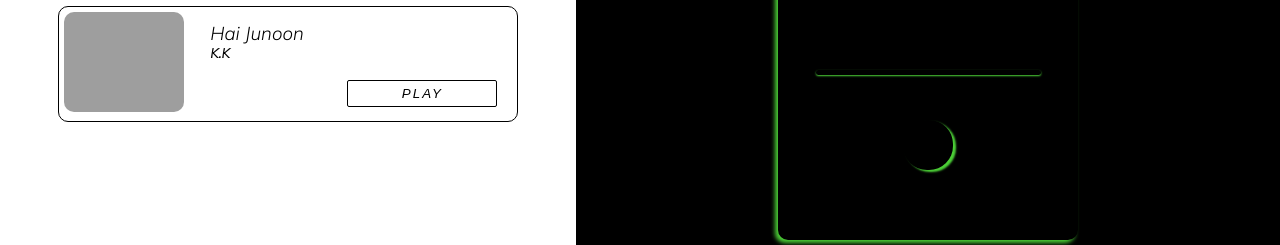
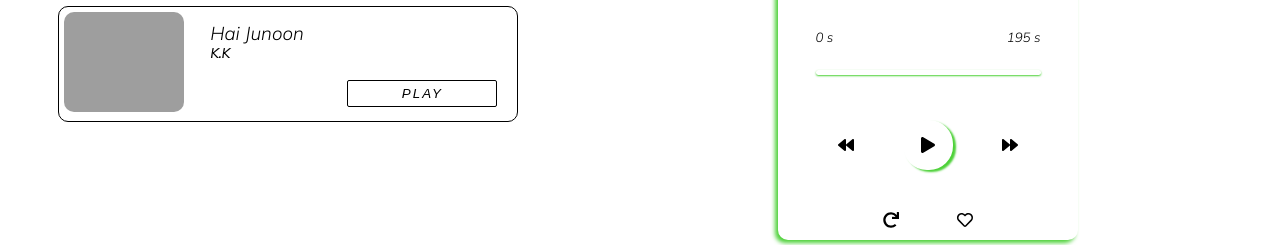
Before and after one commit to DEV270201/Musify, a React (Create React App) app: page /download in a window 1280 px wide. Shown: the part 483-728 px from the top of the page. Built offline with nearby package versions, Linux system fonts and the light colour scheme; grey boxes are pictures that could not be loaded.

Commit message:
added theme

```diff
--- a/src/Components/MusicPlayer.js
+++ b/src/Components/MusicPlayer.js
@@ -4,6 +4,7 @@ import { faPlay,faBackward,faForward,faPause,faMusic,faRedo} from '@fortawesome/
 import {faHeart} from "@fortawesome/free-regular-svg-icons";
 import "../Css/musicPlayer.css";
 import {CurrentSongContext} from "../Context/CurrentSongProvider";
+import {ThemeContext} from "../Context/ThemeContextProvider";
 
 
 const MusicPlayer = ()=>{
@@ -14,6 +15,8 @@ const MusicPlayer = ()=>{
     const firstTimeRender = useRef(true);
     const music = useRef(null);
     const {currentSong} = useContext(CurrentSongContext);
+    const {theme} = useContext(ThemeContext);
+
 
     // let audio = new Audio("Memories.mp3");
 //react allows us to add multiple useEffect hooks to perform different tasks.
@@ -96,30 +99,30 @@ useEffect(()=>{
     }
 
     const add_to_fav = ()=>{
-        alert("added to the fav");
+        console.log("added to the fav");
         // console.log(Data[1].isLiked);
         // Data[1].isLiked = true;
     }
 
     const remove_from_fav = ()=>{
-        alert("removed from  the fav");
+        console.log("removed from  the fav");
     }
 
     const add_to_repeat = ()=>{
-        alert("added to the repeat");
+        console.log("added to the repeat");
     }
 
     const remove_from_repeat = ()=>{
-        alert("removed from  the repeat");
+        console.log("removed from  the repeat");
     }
 
     return(
         <>
-        <div className="outer">
-            <div className="inner">
+        <div className="outer" style={{backgroundColor : `${theme.backgroundColor}`}}>
+            <div className="inner" style={{backgroundColor : `${theme.backgroundColor}`}}>
                 <div className="music_details">
-                    <h2 className="song"><span id="a1"><FontAwesomeIcon icon={faMusic}/></span><span id="a2">{currentSong.name}</span></h2>
-                    <h4 className="artist">{currentSong.artist}</h4>
+                    <h2 className="song" style={{color : `${theme.color}`}}><span id="a1"><FontAwesomeIcon icon={faMusic}/></span><span id="a2">{currentSong.name}</span></h2>
+                    <h4 className="artist" style={{color : `${theme.color}`}}>{currentSong.artist}</h4>
                 </div>
                 <img className={isPlaying ? "myimg anime" : "myimg"} src={currentSong.src} alt="song cover page" />
                 <audio className="music" ref={music}>
@@ -127,23 +130,23 @@ useEffect(()=>{
                  </audio>
                 <div className="progressbar">
                     <div className="timer">
-                        <h5 className="start">{Math.floor(current_time)} s</h5>
-                        <h5 className="end">{currentSong.end} s</h5>
+                        <h5 className="start" style={{color : `${theme.color}`}}>{Math.floor(current_time)} s</h5>
+                        <h5 className="end" style={{color : `${theme.color}`}}>{currentSong.end} s</h5>
                     </div>
-                    <div className="progress_outer" onClick={change_time}>
+                    <div className="progress_outer" onClick={change_time} style={{background : `${theme.backgroundColor}`}}>
                         <div className="progress" style={{width: `${Math.floor(current_time/currentSong.end * 100)}%`}}></div>
                     </div>
                 </div>
                 <div className="music_controls">
-                    <div className="prev"><FontAwesomeIcon icon={faBackward}/></div>
-                    <div className="play_outer">
+                    <div className="prev" style={{color : `${theme.color}`}}><FontAwesomeIcon icon={faBackward}/></div>
+                    <div className="play_outer" style={{color : `${theme.color}` , backgroundColor : `${theme.backgroundColor}`}}>
                         <div className="play" onClick={myfunc}><FontAwesomeIcon icon={isPlaying ? faPause : faPlay}/></div>
                     </div>
-                    <div className="next"><FontAwesomeIcon icon={faForward}/></div>
+                    <div className="next" style={{color : `${theme.color}`}}><FontAwesomeIcon icon={faForward}/></div>
                 </div>
                 <div className="icons">
-                <div className={`repeat ${replay ? "addrepeat" : "" }`} onClick={()=> update_info_repeat()} ><FontAwesomeIcon title="Repeat" icon={faRedo}/></div>
-                <div className={`like ${liked ? "addeffect" : "" }`} onClick={()=> update_info_like()}><FontAwesomeIcon title="Like" icon={faHeart}/></div>
+                <div className={`repeat ${replay ? "addrepeat" : "" }`} style={{color : `${theme.color}`}} onClick={()=> update_info_repeat()} ><FontAwesomeIcon title="Repeat" icon={faRedo}/></div>
+                <div className={`like ${liked ? "addeffect" : "" }`} style={{color : `${theme.color}`}} onClick={()=> update_info_like()}><FontAwesomeIcon title="Like" icon={faHeart}/></div>
                 </div>
             </div>
         </div>
```
